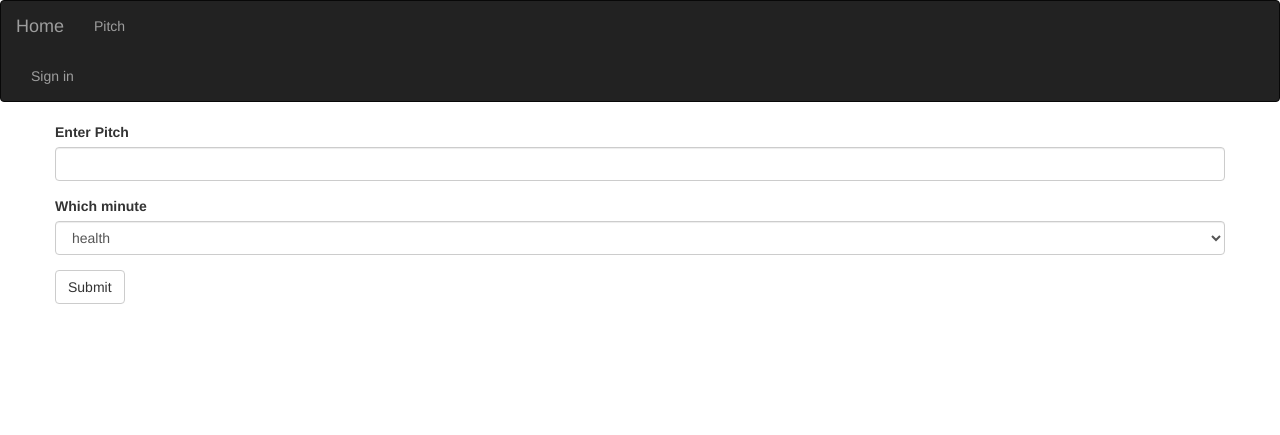
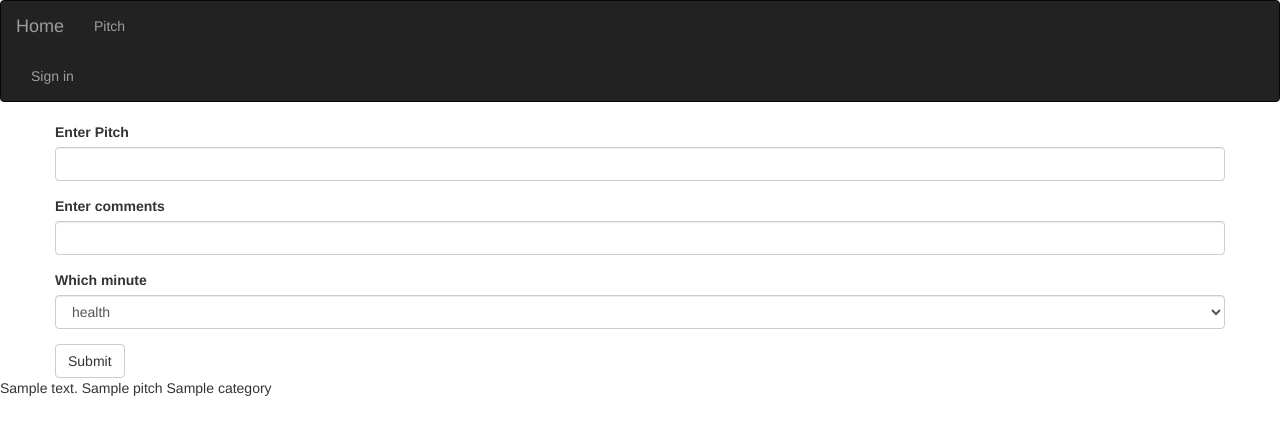
Before and after one commit to ChegeDaniella/Pitches, a Flask app: template app/templates/pitch.html in a window 1280 px wide. Shown: the top 435 px of the page. Run offline with Flask 2, Linux system fonts and the light colour scheme; tables that the repository leaves empty hold one stand-in row (values such as "Sample post"); the template is opened without the code that fills it: values that come from a table or form of the project are taken from there, most other values are stand-ins (such as "Sample title", 1, 10 or a date in 2020); some libraries are stand-ins or nearby versions.

Commit message:
displaying pitches

```diff
--- a/app/main/forms.py
+++ b/app/main/forms.py
@@ -4,6 +4,7 @@ from wtforms.validators import Required
 
 class PitchForm(FlaskForm):
     pitch = StringField('Enter Pitch', validators=[Required()])
+    comment = StringField('Enter comments', validators=[Required()])
     Categories = SelectField('Which minute', choices=[('hlh','health'),('spt','Sports')])
     submit = SubmitField('Submit')
 
--- a/app/models.py
+++ b/app/models.py
@@ -12,6 +12,12 @@ class Pitches(db.Model):
     def save_pitch(self):
         db.session.add(self)
         db.session.commit()
+
+    # def __init__(self,pitch,comment,category):
+    #     self.pitch = pitch
+    #     self.comment = comment
+    #     self.category =category
+
 
     @classmethod
     def get_pitch(cls,id):
--- a/app/static/css/index.css
+++ b/app/static/css/index.css
@@ -5,8 +5,13 @@ h1 {
 }
 #about {
     text-align: center;
+    font-family: 'Patua One', cursive;
+    font-size: 25px;
 }
 img {
     height: 500px;
     width:590px;
 }
+.head {
+    font-size: 40px;
+}
--- a/app/templates/index.html
+++ b/app/templates/index.html
@@ -3,6 +3,7 @@
 {% block styles%}
 {{ super() }}
 <link rel="stylesheet" type="text/css" href="{{ url_for('static',filename='css/index.css')}}">
+<link href="https://fonts.googleapis.com/css2?family=Patua+One&display=swap" rel="stylesheet">
 {% endblock %}
 {% block content %}
 <div class='conatiner'>
@@ -12,9 +13,9 @@
     </div>
     <div class="row">
         <div class="col-md-6" id ="about">
-            <h3>ABOUT</h3>
+            <h3 class="head">ABOUT</h3>
             <p>In life, you only have 60 seconds to impress someone. 1 minute can make or break you. How do we make sure that you use your 1 minute to actually say something meaningful?
-                In this website we are able to give you a chance to share your knowledge with people and also for your i minute knowledge to be shared
+                In this website we are able to give you a chance to share your knowledge with people and also for your 1 minute knowledge to be shared
             </p>
         </div>
         <div class="col-md-6">
--- a/app/templates/navbar.html
+++ b/app/templates/navbar.html
@@ -1,3 +1,9 @@
+
+{% block styles%}
+
+<link rel="stylesheet" href="https://cdnjs.cloudflare.com/ajax/libs/font-awesome/4.7.0/css/font-awesome.min.css">
+{% endblock %}
+
 <div class="navbar navbar-inverse" role="navigation">
   <div class="container-fluid">
       <div class="navbar-header">
@@ -19,7 +25,7 @@
         <li style="color:white;padding:15px;">{{current_user.username}}</li>
         <li><a href="{{url_for('auth.logout')}}">Sign out</a></li>
         {%else%}
-        <li><a href="{{url_for('auth.login')}}">Sign in</a></li>
+        <li><a href="{{url_for('auth.login')}}"><i class="fas fa-sign-in-alt"></i>Sign in</a></li>
         {% endif %}
       </ul>
 
--- a/app/templates/pitch.html
+++ b/app/templates/pitch.html
@@ -7,4 +7,7 @@
             {{ wtf.quick_form(pitch_form)}}
         </div>
     </div>
+    {{ comment }}
+    {{ pitch }}
+    {{ category }}
 {% endblock %}
```
Also changed, not shown: app/main/views.py (+6 -5 lines), app/static/css/sign_up.css (added).
